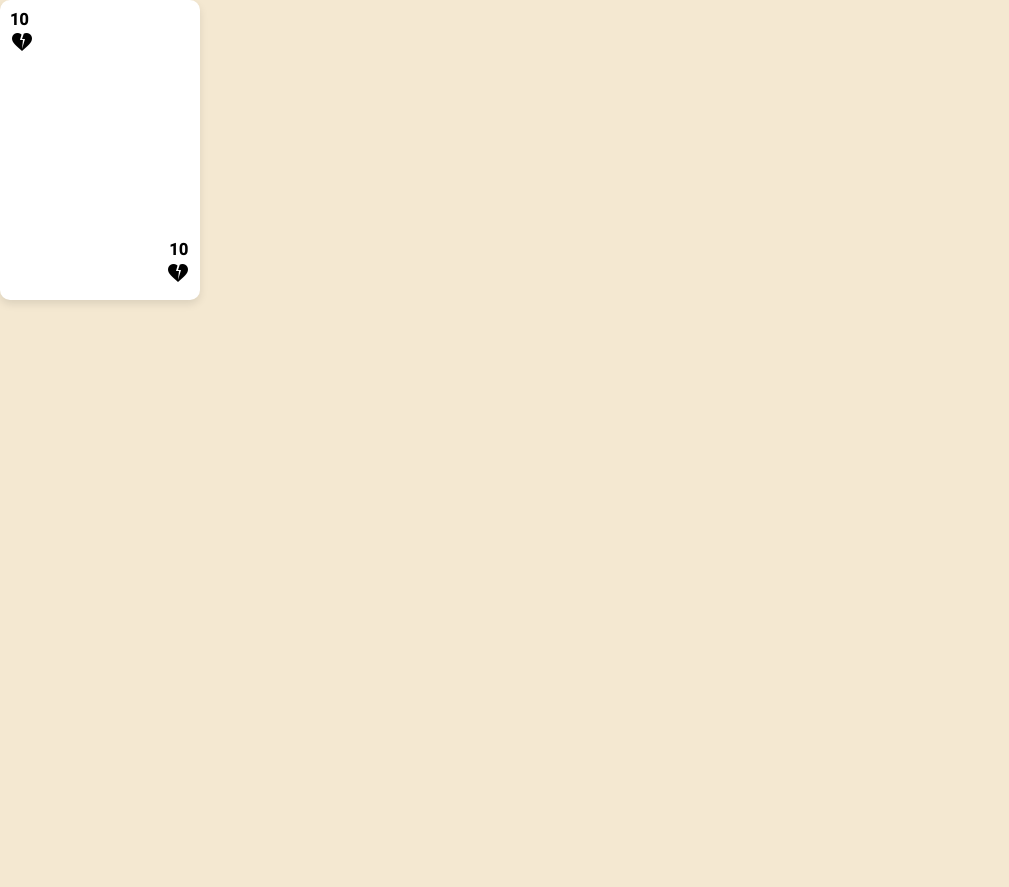
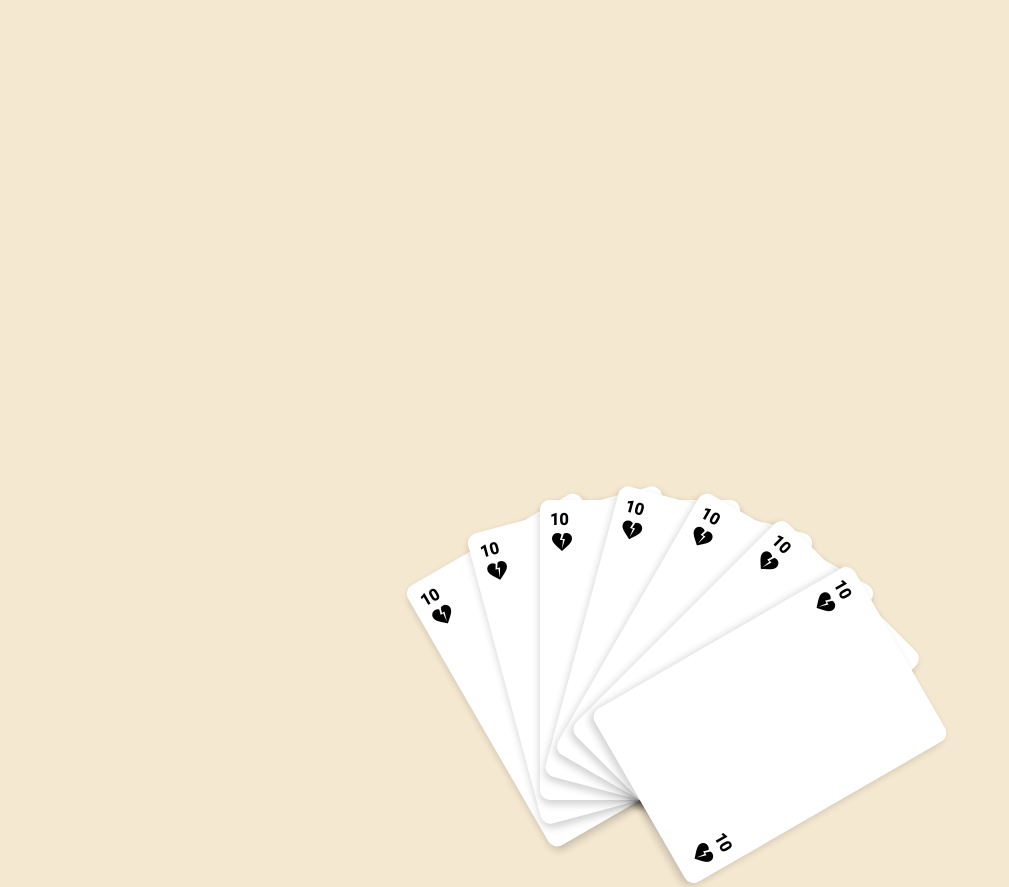
Before and after one commit to Fawlty22/Balatwo, an Angular app: page / in a window 1280 px wide. Shown: the whole page, without its empty margins (0-1009 px from the left). Before the commit the page ends 800 px from the top, so only its background shows below. Built offline with nearby package versions, Linux system fonts and the light colour scheme.

Commit message:
animations

```diff
--- a/src/app/app.component.html
+++ b/src/app/app.component.html
@@ -1,3 +1,3 @@
-<div>
-  <app-playing-card></app-playing-card>
+<div class="card-container">
+ @for(card of cards; track card){<app-playing-card  class="card"></app-playing-card>}
 </div>
--- a/src/app/app.component.scss
+++ b/src/app/app.component.scss
@@ -0,0 +1,63 @@
+/* card.component.css */
+.card-container {
+    position: relative;
+    width: 100%;
+    height: 100%;
+    display: flex;
+    justify-content: center;
+    align-items: center;
+  }
+
+  .card {
+    position: absolute;
+    bottom: 0;
+    width: 200px; /* Set initial width */
+    height: 300px; /* Set initial height */
+    transform-origin: bottom center;
+    border-radius: 10px;
+    background-color: #ffffff;
+    box-shadow: 0 4px 8px rgba(0, 0, 0, 0.1);
+    transition: all 0.3s ease;
+  }
+
+  .card:hover {
+    width: calc(200px * 1.05); /* Increase width by 5% */
+    height: calc(300px * 1.05); /* Increase height by 5% */
+    transform: translate(-50%, -10%) rotate(0deg); /* Adjust translation */
+    box-shadow: 0 8px 16px rgba(0, 0, 0, 0.2);
+  }
+
+  .card:nth-child(1) {
+    left: 50%;
+    transform: translateX(-50%) rotate(-30deg);
+  }
+
+  .card:nth-child(2) {
+    left: 50%;
+    transform: translateX(-50%) rotate(-15deg);
+  }
+
+  .card:nth-child(3) {
+    left: 50%;
+    transform: translateX(-50%) rotate(0deg);
+  }
+
+  .card:nth-child(4) {
+    left: 50%;
+    transform: translateX(-50%) rotate(15deg);
+  }
+
+  .card:nth-child(5) {
+    left: 50%;
+    transform: translateX(-50%) rotate(30deg);
+  }
+
+  .card:nth-child(6) {
+    left: 50%;
+    transform: translateX(-50%) rotate(45deg);
+  }
+
+  .card:nth-child(7) {
+    left: 50%;
+    transform: translateX(-50%) rotate(60deg);
+  }
--- a/src/app/app.component.ts
+++ b/src/app/app.component.ts
@@ -11,4 +11,5 @@ import { PlayingCardComponent } from './components/playing-card/playing-card.com
 })
 export class AppComponent {
   title = 'balatwo';
+  cards: string[] = ['one', 'two', 'three', 'four', 'five', 'six', 'seven']
 }
```
